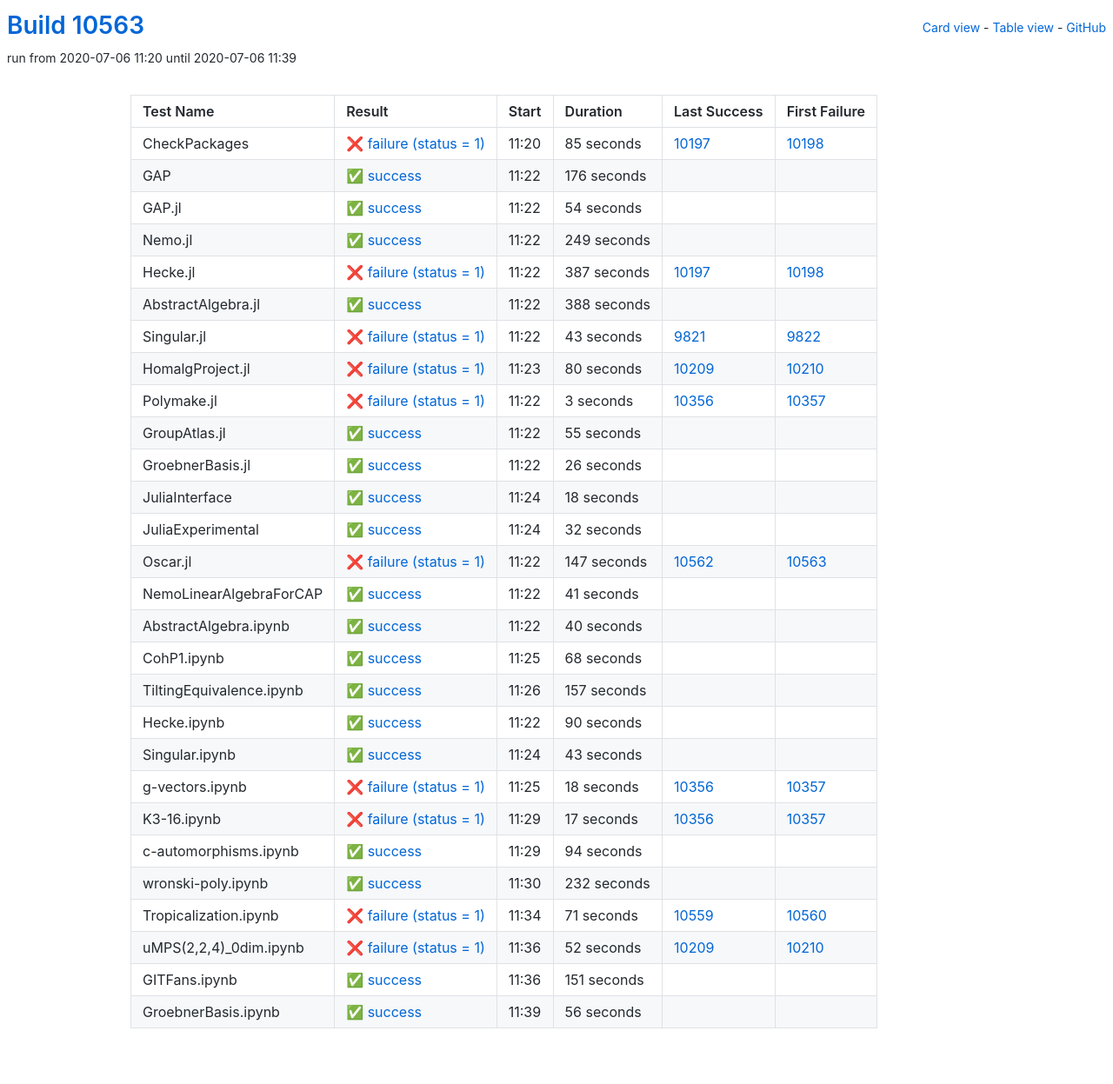
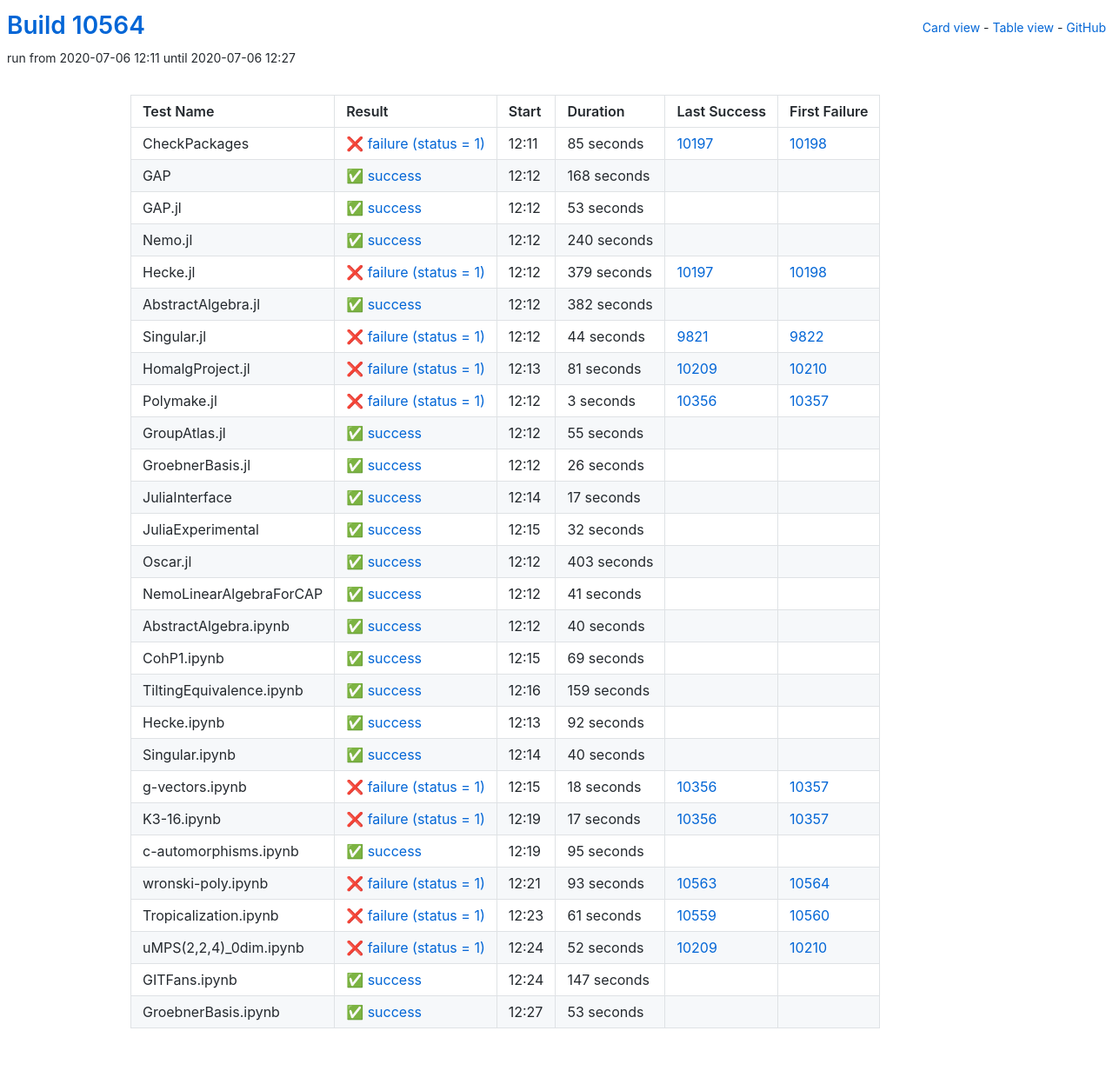
Before and after one commit to oscar-system/oscar-ci-status, a Jekyll site: the page built from table.html, in a window 1280 px wide. Shown: the whole page at 87% size. Built offline with Jekyll 4.4.1, drawn with Linux system fonts in a browser that asks for light colours.

Commit message:
Build #10564

```diff
--- a/_data/ci.yml
+++ b/_data/ci.yml
@@ -1,6 +1,6 @@
 ---
-build: 10563
-build_url: https://oscarci.mathematik.uni-kl.de/job/oscar/10563/
+build: 10564
+build_url: https://oscarci.mathematik.uni-kl.de/job/oscar/10564/
 job: oscar
 organization: oscar-system
 repo: oscar-ci-status
@@ -8,8 +8,8 @@
 tests:
 - name: CheckPackages
   id: checkpackages
-  log: https://oscarci.mathematik.uni-kl.de/job/oscar/10563/artifact/logs/build-10563/CheckPackages.log
-  start: 2020-07-06 11:20
+  log: https://oscarci.mathematik.uni-kl.de/job/oscar/10564/artifact/logs/build-10564/CheckPackages.log
+  start: 2020-07-06 12:11
   success: false
   exitcode: 1
   status: failure
@@ -20,92 +20,92 @@
   first_failure_url: https://oscarci.mathematik.uni-kl.de/job/oscar/10198/
 - name: GAP
   id: gap
-  log: https://oscarci.mathematik.uni-kl.de/job/oscar/10563/artifact/logs/build-10563/GAP.log
-  start: 2020-07-06 11:22
+  log: https://oscarci.mathematik.uni-kl.de/job/oscar/10564/artifact/logs/build-10564/GAP.log
+  start: 2020-07-06 12:12
   success: true
   exitcode: 0
   status: success
-  duration: 176
+  duration: 168
   last_success: false
   last_success_url:
   first_failure: false
   first_failure_url:
 - name: GAP.jl
   id: gap-jl
-  log: https://oscarci.mathematik.uni-kl.de/job/oscar/10563/artifact/logs/build-10563/GAP.jl.log
-  start: 2020-07-06 11:22
+  log: https://oscarci.mathematik.uni-kl.de/job/oscar/10564/artifact/logs/build-10564/GAP.jl.log
+  start: 2020-07-06 12:12
   success: true
   exitcode: 0
   status: success
-  duration: 54
+  duration: 53
   last_success: false
   last_success_url:
   first_failure: false
   first_failure_url:
 - name: Nemo.jl
   id: nemo-jl
-  log: https://oscarci.mathematik.uni-kl.de/job/oscar/10563/artifact/logs/build-10563/Nemo.jl.log
-  start: 2020-07-06 11:22
+  log: https://oscarci.mathematik.uni-kl.de/job/oscar/10564/artifact/logs/build-10564/Nemo.jl.log
+  start: 2020-07-06 12:12
   success: true
   exitcode: 0
   status: success
-  duration: 249
+  duration: 240
   last_success: false
   last_success_url:
   first_failure: false
   first_failure_url:
 - name: Hecke.jl
   id: hecke-jl
-  log: https://oscarci.mathematik.uni-kl.de/job/oscar/10563/artifact/logs/build-10563/Hecke.jl.log
-  start: 2020-07-06 11:22
+  log: https://oscarci.mathematik.uni-kl.de/job/oscar/10564/artifact/logs/build-10564/Hecke.jl.log
+  start: 2020-07-06 12:12
   success: false
   exitcode: 1
   status: failure
-  duration: 387
+  duration: 379
   last_success: 10197
   last_success_url: https://oscarci.mathematik.uni-kl.de/job/oscar/10197/
   first_failure: 10198
   first_failure_url: https://oscarci.mathematik.uni-kl.de/job/oscar/10198/
 - name: AbstractAlgebra.jl
   id: abstractalgebra-jl
-  log: https://oscarci.mathematik.uni-kl.de/job/oscar/10563/artifact/logs/build-10563/AbstractAlgebra.jl.log
-  start: 2020-07-06 11:22
+  log: https://oscarci.mathematik.uni-kl.de/job/oscar/10564/artifact/logs/build-10564/AbstractAlgebra.jl.log
+  start: 2020-07-06 12:12
   success: true
   exitcode: 0
   status: success
-  duration: 388
+  duration: 382
   last_success: false
   last_success_url:
   first_failure: false
   first_failure_url:
 - name: Singular.jl
   id: singular-jl
-  log: https://oscarci.mathematik.uni-kl.de/job/oscar/10563/artifact/logs/build-10563/Singular.jl.log
-  start: 2020-07-06 11:22
+  log: https://oscarci.mathematik.uni-kl.de/job/oscar/10564/artifact/logs/build-10564/Singular.jl.log
+  start: 2020-07-06 12:12
   success: false
   exitcode: 1
   status: failure
-  duration: 43
+  duration: 44
   last_success: 9821
   last_success_url: https://oscarci.mathematik.uni-kl.de/job/oscar/9821/
   first_failure: 9822
   first_failure_url: https://oscarci.mathematik.uni-kl.de/job/oscar/9822/
 - name: HomalgProject.jl
   id: homalgproject-jl
-  log: https://oscarci.mathematik.uni-kl.de/job/oscar/10563/artifact/logs/build-10563/HomalgProject.jl.log
-  start: 2020-07-06 11:23
+  log: https://oscarci.mathematik.uni-kl.de/job/oscar/10564/artifact/logs/build-10564/HomalgProject.jl.log
+  start: 2020-07-06 12:13
   success: false
   exitcode: 1
   status: failure
-  duration: 80
+  duration: 81
   last_success: 10209
   last_success_url: https://oscarci.mathematik.uni-kl.de/job/oscar/10209/
   first_failure: 10210
   first_failure_url: https://oscarci.mathematik.uni-kl.de/job/oscar/10210/
 - name: Polymake.jl
   id: polymake-jl
-  log: https://oscarci.mathematik.uni-kl.de/job/oscar/10563/artifact/logs/build-10563/Polymake.jl.log
-  start: 2020-07-06 11:22
+  log: https://oscarci.mathematik.uni-kl.de/job/oscar/10564/artifact/logs/build-10564/Polymake.jl.log
+  start: 2020-07-06 12:12
   success: false
   exitcode: 1
   status: failure
@@ -116,8 +116,8 @@
   first_failure_url: https://oscarci.mathematik.uni-kl.de/job/oscar/10357/
 - name: GroupAtlas.jl
   id: groupatlas-jl
-  log: https://oscarci.mathematik.uni-kl.de/job/oscar/10563/artifact/logs/build-10563/GroupAtlas.jl.log
-  start: 2020-07-06 11:22
+  log: https://oscarci.mathematik.uni-kl.de/job/oscar/10564/artifact/logs/build-10564/GroupAtlas.jl.log
+  start: 2020-07-06 12:12
   success: true
   exitcode: 0
   status: success
@@ -128,8 +128,8 @@
   first_failure_url:
 - name: GroebnerBasis.jl
   id: groebnerbasis-jl
-  log: https://oscarci.mathematik.uni-kl.de/job/oscar/10563/artifact/logs/build-10563/GroebnerBasis.jl.log
-  start: 2020-07-06 11:22
+  log: https://oscarci.mathematik.uni-kl.de/job/oscar/10564/artifact/logs/build-10564/GroebnerBasis.jl.log
+  start: 2020-07-06 12:12
   success: true
   exitcode: 0
   status: success
@@ -140,20 +140,20 @@
   first_failure_url:
 - name: JuliaInterface
   id: juliainterface
-  log: https://oscarci.mathematik.uni-kl.de/job/oscar/10563/artifact/logs/build-10563/JuliaInterface.log
-  start: 2020-07-06 11:24
+  log: https://oscarci.mathematik.uni-kl.de/job/oscar/10564/artifact/logs/build-10564/JuliaInterface.log
+  start: 2020-07-06 12:14
   success: true
   exitcode: 0
   status: success
-  duration: 18
+  duration: 17
   last_success: false
   last_success_url:
   first_failure: false
   first_failure_url:
 - name: JuliaExperimental
   id: juliaexperimental
-  log: https://oscarci.mathematik.uni-kl.de/job/oscar/10563/artifact/logs/build-10563/JuliaExperimental.log
-  start: 2020-07-06 11:24
+  log: https://oscarci.mathematik.uni-kl.de/job/oscar/10564/artifact/logs/build-10564/JuliaExperimental.log
+  start: 2020-07-06 12:15
   success: true
   exitcode: 0
   status: success
@@ -164,20 +164,20 @@
   first_failure_url:
 - name: Oscar.jl
   id: oscar-jl
-  log: https://oscarci.mathematik.uni-kl.de/job/oscar/10563/artifact/logs/build-10563/Oscar.jl.log
-  start: 2020-07-06 11:22
-  success: false
-  exitcode: 1
-  status: failure
-  duration: 147
-  last_success: 10562
-  last_success_url: https://oscarci.mathematik.uni-kl.de/job/oscar/10562/
-  first_failure: 10563
-  first_failure_url: https://oscarci.mathematik.uni-kl.de/job/oscar/10563/
+  log: https://oscarci.mathematik.uni-kl.de/job/oscar/10564/artifact/logs/build-10564/Oscar.jl.log
+  start: 2020-07-06 12:12
+  success: true
+  exitcode: 0
+  status: success
+  duration: 403
+  last_success: false
+  last_success_url:
+  first_failure: false
+  first_failure_url:
 - name: NemoLinearAlgebraForCAP
   id: nemolinearalgebraforcap
-  log: https://oscarci.mathematik.uni-kl.de/job/oscar/10563/artifact/logs/build-10563/NemoLinearAlgebraForCAP.log
-  start: 2020-07-06 11:22
+  log: https://oscarci.mathematik.uni-kl.de/job/oscar/10564/artifact/logs/build-10564/NemoLinearAlgebraForCAP.log
+  start: 2020-07-06 12:12
   success: true
   exitcode: 0
   status: success
@@ -188,8 +188,8 @@
   first_failure_url:
 - name: AbstractAlgebra.ipynb
   id: abstractalgebra-ipynb
-  log: https://oscarci.mathematik.uni-kl.de/job/oscar/10563/artifact/logs/build-10563/AbstractAlgebra.ipynb.log
-  start: 2020-07-06 11:22
+  log: https://oscarci.mathematik.uni-kl.de/job/oscar/10564/artifact/logs/build-10564/AbstractAlgebra.ipynb.log
+  start: 2020-07-06 12:12
   success: true
   exitcode: 0
   status: success
@@ -200,56 +200,56 @@
   first_failure_url:
 - name: CohP1.ipynb
   id: cohp1-ipynb
-  log: https://oscarci.mathematik.uni-kl.de/job/oscar/10563/artifact/logs/build-10563/CohP1.ipynb.log
-  start: 2020-07-06 11:25
+  log: https://oscarci.mathematik.uni-kl.de/job/oscar/10564/artifact/logs/build-10564/CohP1.ipynb.log
+  start: 2020-07-06 12:15
   success: true
   exitcode: 0
   status: success
-  duration: 68
+  duration: 69
   last_success: false
   last_success_url:
   first_failure: false
   first_failure_url:
 - name: TiltingEquivalence.ipynb
   id: tiltingequivalence-ipynb
-  log: https://oscarci.mathematik.uni-kl.de/job/oscar/10563/artifact/logs/build-10563/TiltingEquivalence.ipynb.log
-  start: 2020-07-06 11:26
+  log: https://oscarci.mathematik.uni-kl.de/job/oscar/10564/artifact/logs/build-10564/TiltingEquivalence.ipynb.log
+  start: 2020-07-06 12:16
   success: true
   exitcode: 0
   status: success
-  duration: 157
+  duration: 159
   last_success: false
   last_success_url:
   first_failure: false
   first_failure_url:
 - name: Hecke.ipynb
   id: hecke-ipynb
-  log: https://oscarci.mathematik.uni-kl.de/job/oscar/10563/artifact/logs/build-10563/Hecke.ipynb.log
-  start: 2020-07-06 11:22
+  log: https://oscarci.mathematik.uni-kl.de/job/oscar/10564/artifact/logs/build-10564/Hecke.ipynb.log
+  start: 2020-07-06 12:13
   success: true
   exitcode: 0
   status: success
-  duration: 90
+  duration: 92
   last_success: false
   last_success_url:
   first_failure: false
   first_failure_url:
 - name: Singular.ipynb
   id: singular-ipynb
-  log: https://oscarci.mathematik.uni-kl.de/job/oscar/10563/artifact/logs/build-10563/Singular.ipynb.log
-  start: 2020-07-06 11:24
+  log: https://oscarci.mathematik.uni-kl.de/job/oscar/10564/artifact/logs/build-10564/Singular.ipynb.log
+  start: 2020-07-06 12:14
   success: true
   exitcode: 0
   status: success
-  duration: 43
+  duration: 40
   last_success: false
   last_success_url:
   first_failure: false
   first_failure_url:
 - name: g-vectors.ipynb
   id: g-vectors-ipynb
-  log: https://oscarci.mathematik.uni-kl.de/job/oscar/10563/artifact/logs/build-10563/g-vectors.ipynb.log
-  start: 2020-07-06 11:25
+  log: https://oscarci.mathematik.uni-kl.de/job/oscar/10564/artifact/logs/build-10564/g-vectors.ipynb.log
+  start: 2020-07-06 12:15
   success: false
   exitcode: 1
   status: failure
@@ -260,8 +260,8 @@
   first_failure_url: https://oscarci.mathematik.uni-kl.de/job/oscar/10357/
 - name: K3-16.ipynb
   id: k3-16-ipynb
-  log: https://oscarci.mathematik.uni-kl.de/job/oscar/10563/artifact/logs/build-10563/K3-16.ipynb.log
-  start: 2020-07-06 11:29
+  log: https://oscarci.mathematik.uni-kl.de/job/oscar/10564/artifact/logs/build-10564/K3-16.ipynb.log
+  start: 2020-07-06 12:19
   success: false
   exitcode: 1
   status: failure
@@ -272,44 +272,44 @@
   first_failure_url: https://oscarci.mathematik.uni-kl.de/job/oscar/10357/
 - name: c-automorphisms.ipynb
   id: c-automorphisms-ipynb
-  log: https://oscarci.mathematik.uni-kl.de/job/oscar/10563/artifact/logs/build-10563/c-automorphisms.ipynb.log
-  start: 2020-07-06 11:29
+  log: https://oscarci.mathematik.uni-kl.de/job/oscar/10564/artifact/logs/build-10564/c-automorphisms.ipynb.log
+  start: 2020-07-06 12:19
   success: true
   exitcode: 0
   status: success
-  duration: 94
+  duration: 95
   last_success: false
   last_success_url:
   first_failure: false
   first_failure_url:
 - name: wronski-poly.ipynb
   id: wronski-poly-ipynb
-  log: https://oscarci.mathematik.uni-kl.de/job/oscar/10563/artifact/logs/build-10563/wronski-poly.ipynb.log
-  start: 2020-07-06 11:30
-  success: true
-  exitcode: 0
-  status: success
-  duration: 232
-  last_success: false
-  last_success_url:
-  first_failure: false
-  first_failure_url:
-- name: Tropicalization.ipynb
-  id: tropicalization-ipynb
-  log: https://oscarci.mathematik.uni-kl.de/job/oscar/10563/artifact/logs/build-10563/Tropicalization.ipynb.log
-  start: 2020-07-06 11:34
+  log: https://oscarci.mathematik.uni-kl.de/job/oscar/10564/artifact/logs/build-10564/wronski-poly.ipynb.log
+  start: 2020-07-06 12:21
   success: false
   exitcode: 1
   status: failure
-  duration: 71
+  duration: 93
+  last_success: 10563
+  last_success_url: https://oscarci.mathematik.uni-kl.de/job/oscar/10563/
+  first_failure: 10564
+  first_failure_url: https://oscarci.mathematik.uni-kl.de/job/oscar/10564/
+- name: Tropicalization.ipynb
+  id: tropicalization-ipynb
+  log: https://oscarci.mathematik.uni-kl.de/job/oscar/10564/artifact/logs/build-10564/Tropicalization.ipynb.log
+  start: 2020-07-06 12:23
+  success: false
+  exitcode: 1
+  status: failure
+  duration: 61
   last_success: 10559
   last_success_url: https://oscarci.mathematik.uni-kl.de/job/oscar/10559/
   first_failure: 10560
   first_failure_url: https://oscarci.mathematik.uni-kl.de/job/oscar/10560/
 - name: uMPS(2,2,4)_0dim.ipynb
   id: umps-2-2-4-0dim-ipynb
-  log: https://oscarci.mathematik.uni-kl.de/job/oscar/10563/artifact/logs/build-10563/uMPS-2-2-4-_0dim.ipynb.log
-  start: 2020-07-06 11:36
+  log: https://oscarci.mathematik.uni-kl.de/job/oscar/10564/artifact/logs/build-10564/uMPS-2-2-4-_0dim.ipynb.log
+  start: 2020-07-06 12:24
   success: false
   exitcode: 1
   status: failure
@@ -320,24 +320,24 @@
   first_failure_url: https://oscarci.mathematik.uni-kl.de/job/oscar/10210/
 - name: GITFans.ipynb
   id: gitfans-ipynb
-  log: https://oscarci.mathematik.uni-kl.de/job/oscar/10563/artifact/logs/build-10563/GITFans.ipynb.log
-  start: 2020-07-06 11:36
+  log: https://oscarci.mathematik.uni-kl.de/job/oscar/10564/artifact/logs/build-10564/GITFans.ipynb.log
+  start: 2020-07-06 12:24
   success: true
   exitcode: 0
   status: success
-  duration: 151
+  duration: 147
   last_success: false
   last_success_url:
   first_failure: false
   first_failure_url:
 - name: GroebnerBasis.ipynb
   id: groebnerbasis-ipynb
-  log: https://oscarci.mathematik.uni-kl.de/job/oscar/10563/artifact/logs/build-10563/GroebnerBasis.ipynb.log
-  start: 2020-07-06 11:39
+  log: https://oscarci.mathematik.uni-kl.de/job/oscar/10564/artifact/logs/build-10564/GroebnerBasis.ipynb.log
+  start: 2020-07-06 12:27
   success: true
   exitcode: 0
   status: success
-  duration: 56
+  duration: 53
   last_success: false
   last_success_url:
   first_failure: false
```
Also changed, not shown: README.md.
